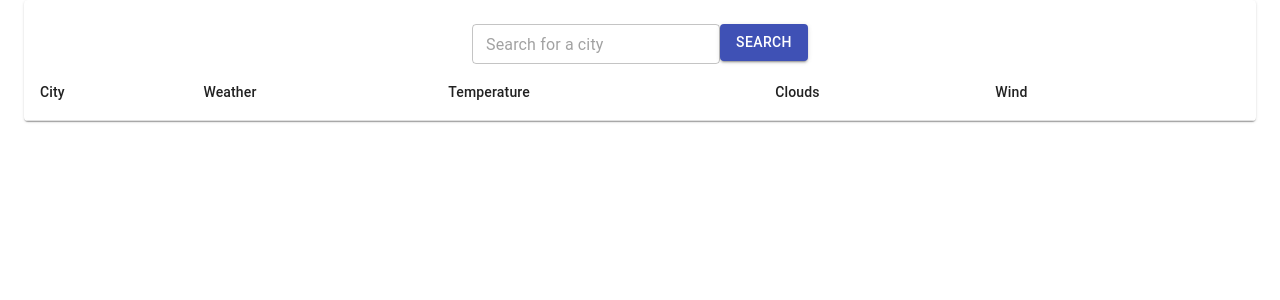
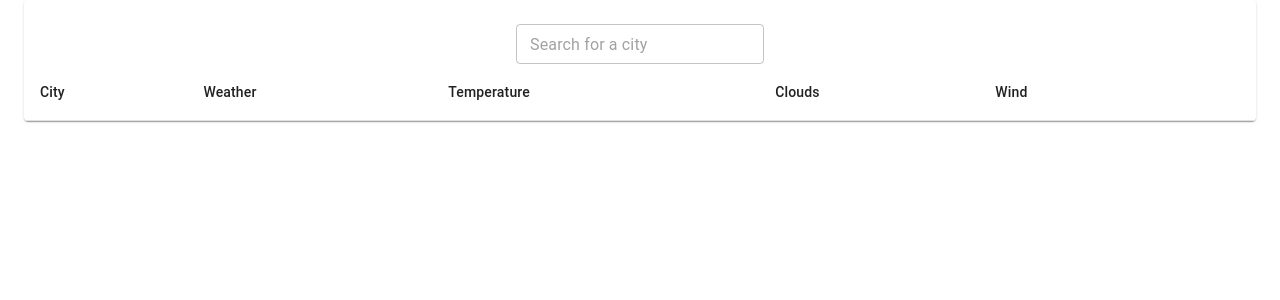
Before and after one commit to veganson/graphql-apollo, a React (Create React App) app: page / in a window 1280 px wide. Shown: the top 300 px of the page. Built offline with nearby package versions, Linux system fonts and the light colour scheme.

Commit message:
debounced search instead of button

```diff
--- a/package.json
+++ b/package.json
@@ -21,6 +21,7 @@
     "clsx": "1.1.1",
     "eslint-plugin-react": "7.22.0",
     "graphql": "^15.5.0",
+    "lodash.debounce": "^4.0.8",
     "node-sass": "4.14.1",
     "qs": "^6.9.6",
     "react": "^17.0.2",
@@ -56,6 +57,7 @@
     ]
   },
   "devDependencies": {
+    "@types/lodash.debounce": "^4.0.6",
     "@typescript-eslint/parser": "^4.22.0",
     "prettier": "^2.2.1"
   }
--- a/src/pages/CitiesList.tsx
+++ b/src/pages/CitiesList.tsx
@@ -15,6 +15,7 @@ import {
   TableRow,
   TextField,
 } from '@material-ui/core'
+import debounce from 'lodash.debounce'
 import { CityType } from '../types'
 
 const GET_CITY_BY_NAME = gql`
@@ -78,12 +79,21 @@ export const CitiesList = () => {
     )
   }, [])
 
-  const onSearchCity = useCallback(
-    () => searchCityByName({ variables: { cityName: searchInput } }),
-    [searchInput]
+  const triggerSearchByName = useCallback(
+    debounce(
+      (cityName: string) => searchCityByName({ variables: { cityName } }),
+      300
+    ),
+    []
   )
 
-  const onSearchChange = useCallback(e => setSearchInput(e.target.value), [])
+  const onSearchChange = useCallback(e => {
+    setSearchInput(e.target.value)
+
+    if (e.target.value.length > 2) {
+      triggerSearchByName(e.target.value)
+    }
+  }, [])
 
   return (
     <Container>
@@ -99,17 +109,14 @@ export const CitiesList = () => {
                 onChange={onSearchChange}
               />
             </Grid>
-            <Grid item>
-              <Button
-                variant="contained"
-                color="primary"
-                disabled={isSearchByNameLoading}
-                onClick={onSearchCity}
-              >
-                {isSearchByNameLoading ? 'Loading...' : 'Search'}
-              </Button>
+            {!!isSearchByNameLoading && (
+              <Grid item xs={12}>
+                <Box mt={3}>Loading...</Box>
               </Grid>
-            {!!searchInput && !!searchByNameResult?.getCityByName && (
+            )}
+            {!isSearchByNameLoading &&
+              !!searchInput &&
+              !!searchByNameResult?.getCityByName && (
                 <Grid item xs={12}>
                   <Box mt={3}>
                     {searchByNameResult.getCityByName.name}
```
Also changed, not shown: 1 other file (tests, documents, lock files or other folders). Lines whose indentation alone changed are shown as unchanged.
